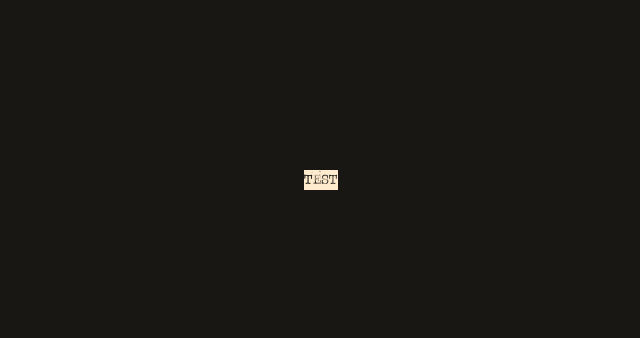
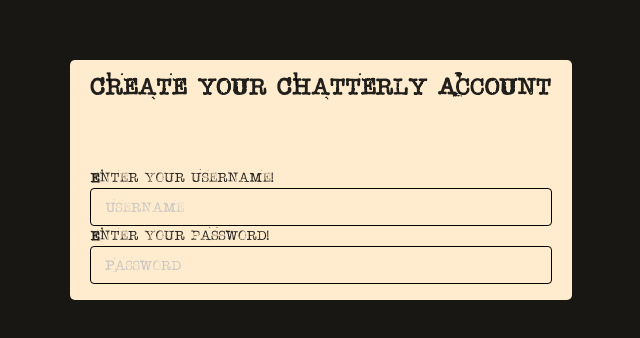
Before and after one commit to Super-Rogatory/chatterly, a React (Create React App) app in the folder client/: page /register in a window 1280 px wide. Shown: the part 220-558 px from the top of the page, without its empty margins (319-959 px from the left). Built offline with nearby package versions, Linux system fonts and the light colour scheme.

Commit message:
feature: created blueprint for register and login page

```diff
--- a/client/src/components/GuestSignin.js
+++ b/client/src/components/GuestSignin.js
@@ -38,7 +38,7 @@ class GuestSignIn extends React.Component {
 		const nameIsTaken = await this.isNameFaulty(name);
 		this.setState({ errMessage: '' }); // resets err message input every time
 		if (nameIsTaken || !name || !room) {
-			this.state.errorHandler.customComponentErrorHandler(nameIsTaken, name, room);
+			this.state.errorHandler.guestErrorHandler(nameIsTaken, name, room);
 		} else {
 			// at this point, our name and room fields are populated AND the name is not taken. Great. createUser now.
 			try {
--- a/client/src/components/Register.js
+++ b/client/src/components/Register.js
@@ -1,4 +1,6 @@
 import React from 'react';
+import { connect } from 'react-redux';
+import { updateUserCount } from '../store/effects/thunks';
 
 class Register extends React.Component {
 	constructor() {
@@ -7,16 +9,56 @@ class Register extends React.Component {
 			username: '',
 			password: '',
 		};
+		this.handleChange = this.handleChange.bind(this);
 	}
+
+	componentDidMount() {
+		if (!this.props.intervalId.isClear) {
+			this.props.updateUserCount('clearInterval', this.props.intervalId);
+		}
+	}
+
+	handleChange(e) {
+		this.setState({
+			[e.target.name]: e.target.value,
+		});
+	}
+
 	render() {
+		const { username, password, usernameError, passwordError } = this.state;
+
 		return (
 			<div id="vertical-container" className="center-content">
-				<form className="register-form-container">
-					<label>Test</label>
-				</form>
+				<div className="user-auth-form-background">
+					<div className="ui centered large header">Create your Chatterly Account</div>
+					<form className="ui attached form" autoComplete="off">
+						<div>
+							<label>Enter your username!</label>
+							<input placeholder="Username" name="username" type="text" value={username} onChange={this.handleChange} />
+						</div>
+						<div>
+							<label>Enter your password!</label>
+							<input
+								placeholder="Password"
+								name="password"
+								type="password"
+								value={password}
+								onChange={this.handleChange}
+							/>
+						</div>
+					</form>
+				</div>
 			</div>
 		);
 	}
 }
 
-export default Register;
+const mapStateToProps = (state) => ({
+	intervalId: state.intervalId,
+});
+
+const mapDispatchToProps = (dispatch) => ({
+	updateUserCount: (type, intervalId) => dispatch(updateUserCount(type, intervalId)),
+});
+
+export default connect(mapStateToProps, mapDispatchToProps)(Register);
--- a/client/src/store/effects/utils.js
+++ b/client/src/store/effects/utils.js
@@ -75,13 +75,13 @@ export const updateInactiveUser = async (user) => {
 	return status;
 };
 
-//  -------------------------------------------------------------------------------------------
+//  -------------------------------------------------------------------------------------------------------
 export class ErrorHandlerForSignIns {
 	constructor(context) {
 		this.componentContext = context;
 	}
 
-	customComponentErrorHandler(nameIsTaken, name, room) {
+	guestErrorHandler(nameIsTaken, name, room) {
 		if (!name && !room) this.handleErrorCases('nameandroomempty');
 		// if the name is populated but is taken, then check the conditions of the room field
 		else if (nameIsTaken) {
--- a/client/src/styles/css/user-auth-all-styles.css
+++ b/client/src/styles/css/user-auth-all-styles.css
@@ -8,3 +8,36 @@
 	max-width: 50%;
 	background-color: blanchedalmond;
 }
+
+.user-auth-form-background {
+	background-color: blanchedalmond;
+	display: flex;
+	flex-direction: column;
+	justify-content: space-between;
+	max-width: 600px;
+	max-height: 500px;
+	height: 30vh;
+	padding: 16px 20px; /* top and bottom - 16px left and right 5 percent */
+	border-radius: 5px;
+	background-color: blanchedalmond;
+}
+
+.user-auth-form-background label {
+	text-align: center;
+}
+
+.ui.form input[type='password'] {
+	background: blanchedalmond;
+	border-color: black;
+}
+
+.ui.form input[type='password']:focus {
+	background: blanchedalmond;
+	border-color: black;
+}
+
+.ui.form .field.error input[type='password'],
+.ui.form .fields.error .field input[type='password'] {
+	background: blanchedalmond;
+	border-color: red;
+}
```
